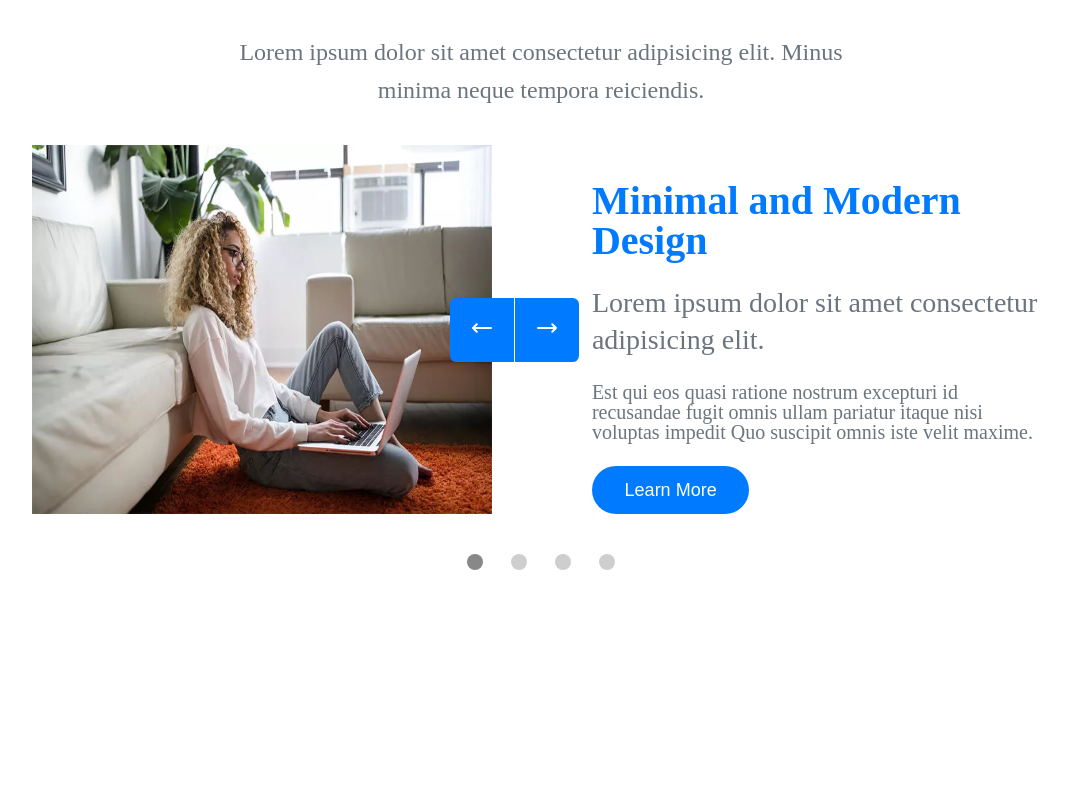
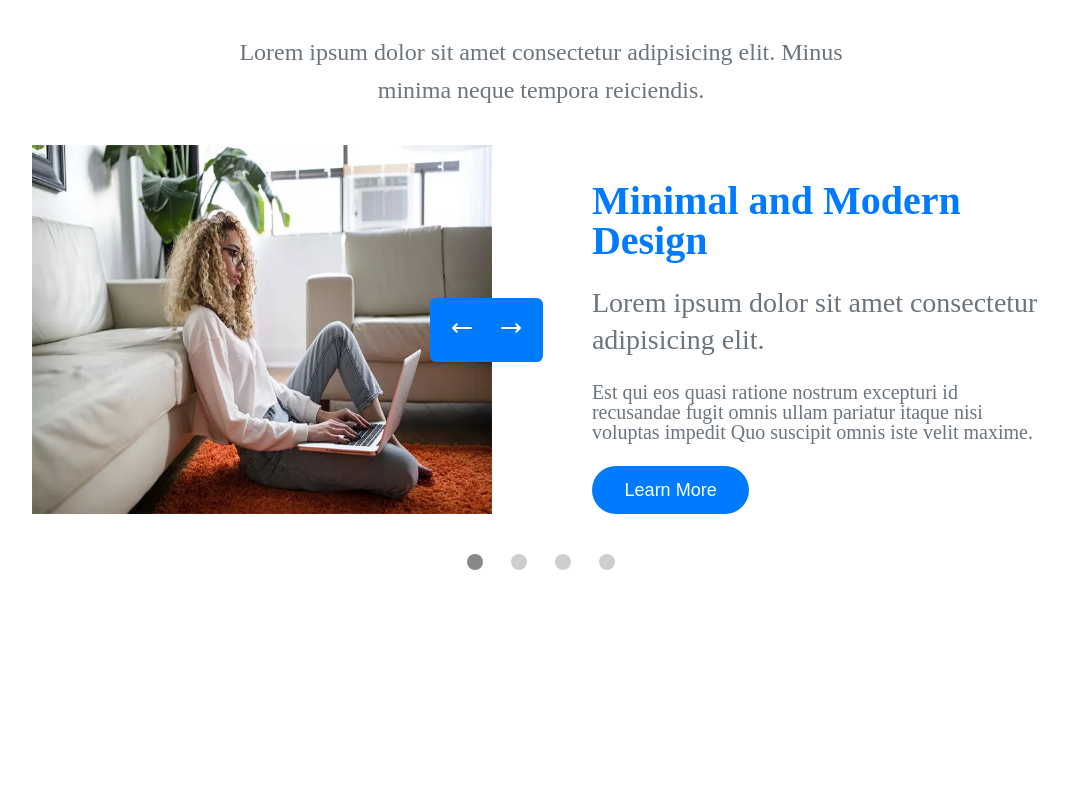
Before and after one commit to ParvanehEghbalpour/business-website, a website: page Nitro/index.html in a window 1280 px wide. Shown: the part 1644-2439 px from the top of the page, without its empty margins (99-1167 px from the left). Drawn offline with nearby package versions, Linux system fonts and the light colour scheme.

Commit message:
Update main.css

```diff
--- a/Nitro/styles/main.css
+++ b/Nitro/styles/main.css
@@ -289,14 +289,14 @@ html {
 }
 
 .slider__btn--left {
-  left: 45%;
+  left: 43.3%;
   transform: translate(-50%, -50%);
   border-top-left-radius: 10%;
   border-bottom-left-radius: 10%;
 }
 
 .slider__btn--right {
-  right: 49.5%;
+  right: 52.5%;
   border-top-right-radius: 10%;
   border-bottom-right-radius: 10%;
   transform: translate(50%, -50%);
```
